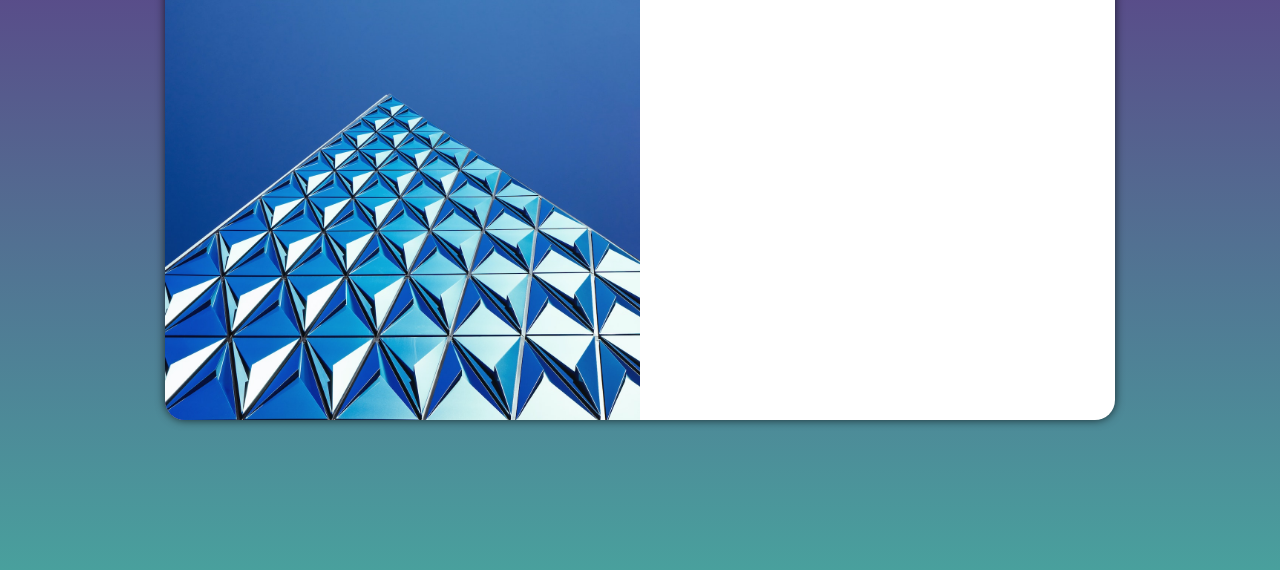
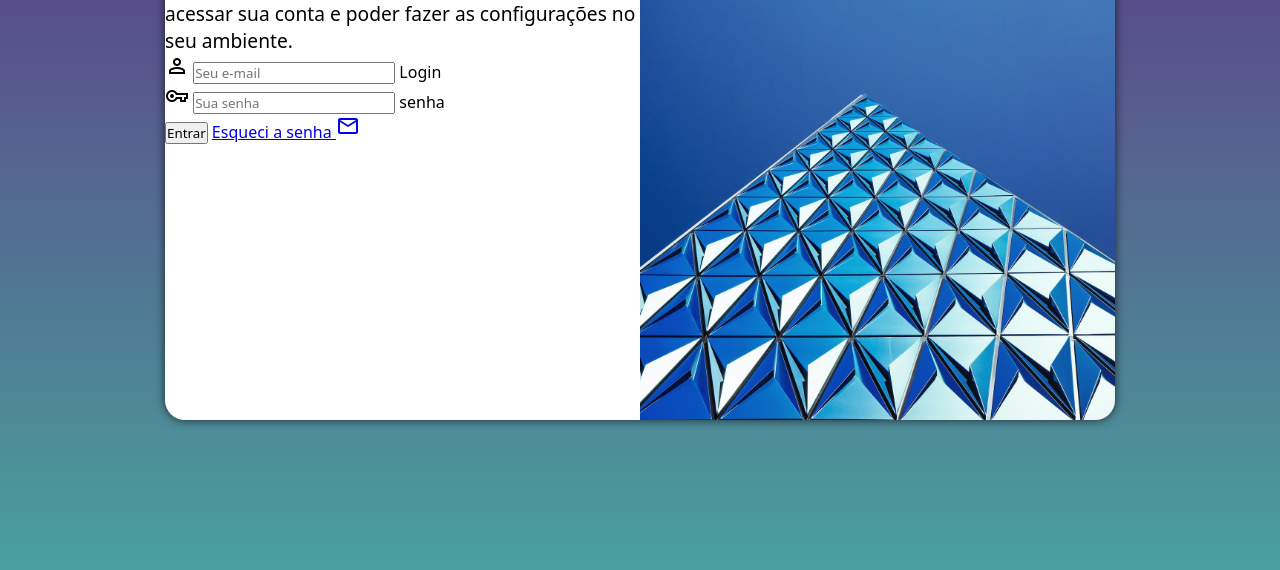
Before and after one commit to CleberSilva2023/projeto-login, a plain HTML site: page index.html in a window 1280 px wide. Shown: the part 230-800 px from the top of the page. Drawn offline with nearby package versions, Linux system fonts and the light colour scheme.

Commit message:
adicionei o formulário 05/09/2023

```diff
--- a/estilos/media-query.css
+++ b/estilos/media-query.css
@@ -42,13 +42,21 @@ Grande telas: acima de 1200px
     }
 
     section#login > div#imagem {
-        float: left;
+        float: right;
         width: 50%;
         height: 100%;
     }
 
     section#login > div#formulario {
-        float: right;
+        float: left;
         width: 50%;
     }
+
+    div#formulario > h1 {
+        font-size: 2em;
+    }
+
+    div#formulario > p {
+        font-size: 1.2em;
+    }
 }
--- a/estilos/style.css
+++ b/estilos/style.css
@@ -54,3 +54,8 @@ section#login > div#formulário {
     display: block;
     padding: 10px;
 }
+
+div#formulario > h1 {
+    text-align: center;
+    margin-bottom: 10px;
+}
--- a/index.html
+++ b/index.html
@@ -6,6 +6,7 @@
     <title>Login</title>
     <link rel="stylesheet" href="estilos/style.css">
     <link rel="stylesheet" href="estilos/media-query.css">
+    <link rel="stylesheet" href="https://fonts.googleapis.com/css2?family=Material+Symbols+Outlined:opsz,wght,FILL,GRAD@20..48,100..700,0..1,-50..200" />
 </head>
 <body>
     <main>
@@ -16,8 +17,21 @@
             <div id="formulario">
                 <h1>Login</h1>
                 <p>Seja bem-vindo(a) novamente. faça login para acessar sua conta e poder fazer as configurações no seu ambiente.</p>
-                <form action="login.php" method="post">
-
+                <form action="login.php" method="post" autocomplete="on">
+                    <div class="campo">
+                        <span class="material-symbols-outlined">person</span>
+                        <input type="email" name="login" id="ilogin" placeholder="Seu e-mail" autocomplete="email" required maxlength="30">
+                        <label for="ilogin">Login</label>
+                    </div>
+                    <div class="campo">
+                        <span class="material-symbols-outlined">vpn_key</span>
+                        <input type="password" name="senha" id="isenha" placeholder="Sua senha" autocomplete="current-password" required minlength="8" maxlength="20">
+                        <label for="isenha">senha</label>
+                    </div>
+                    <input type="submit" value="Entrar">
+                    <a href="esqueci.html">Esqueci a senha
+                        <span class="material-symbols-outlined">mail</span>
+                    </a>
                 </form>
             </div>
         </section>
```
